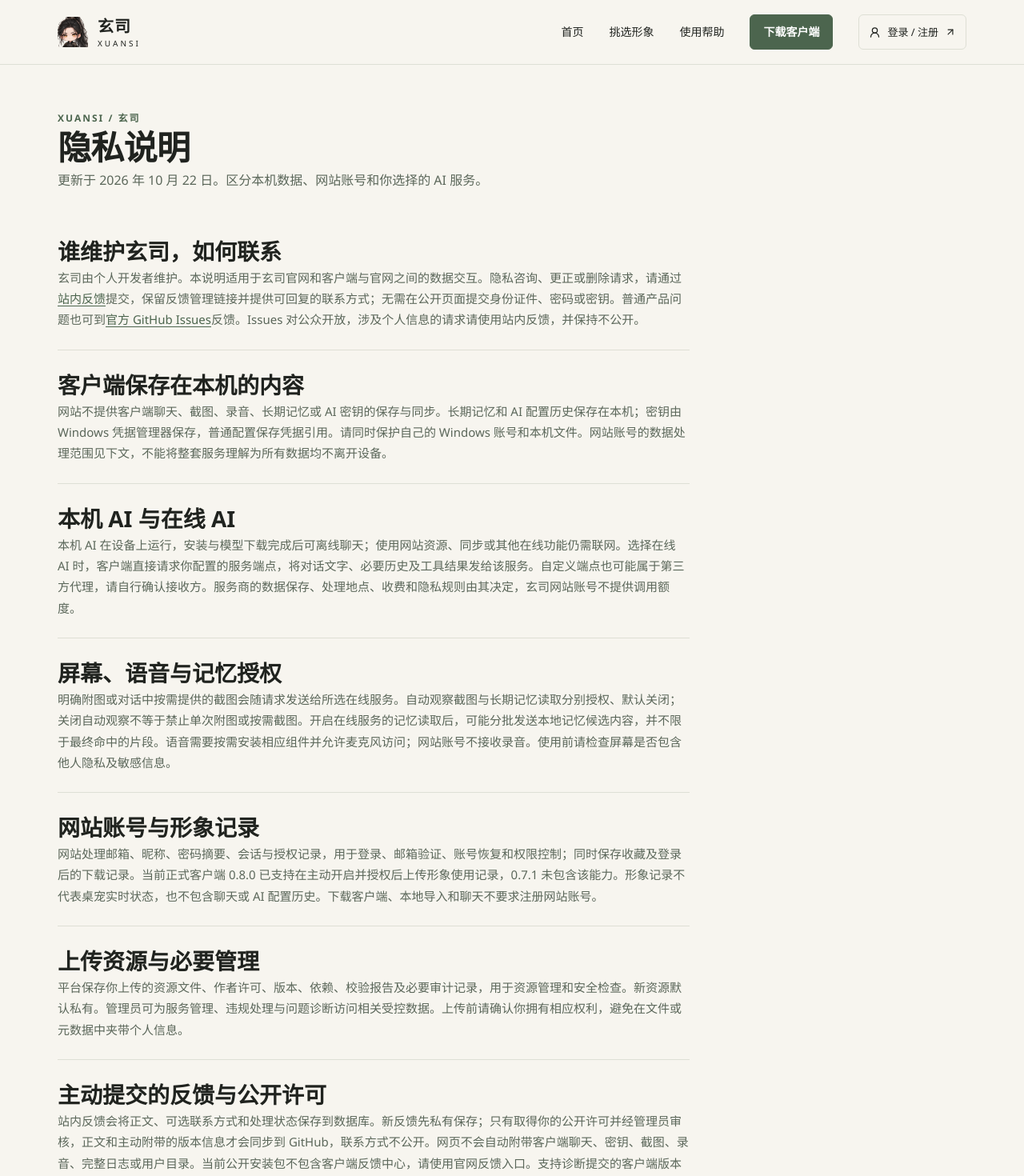
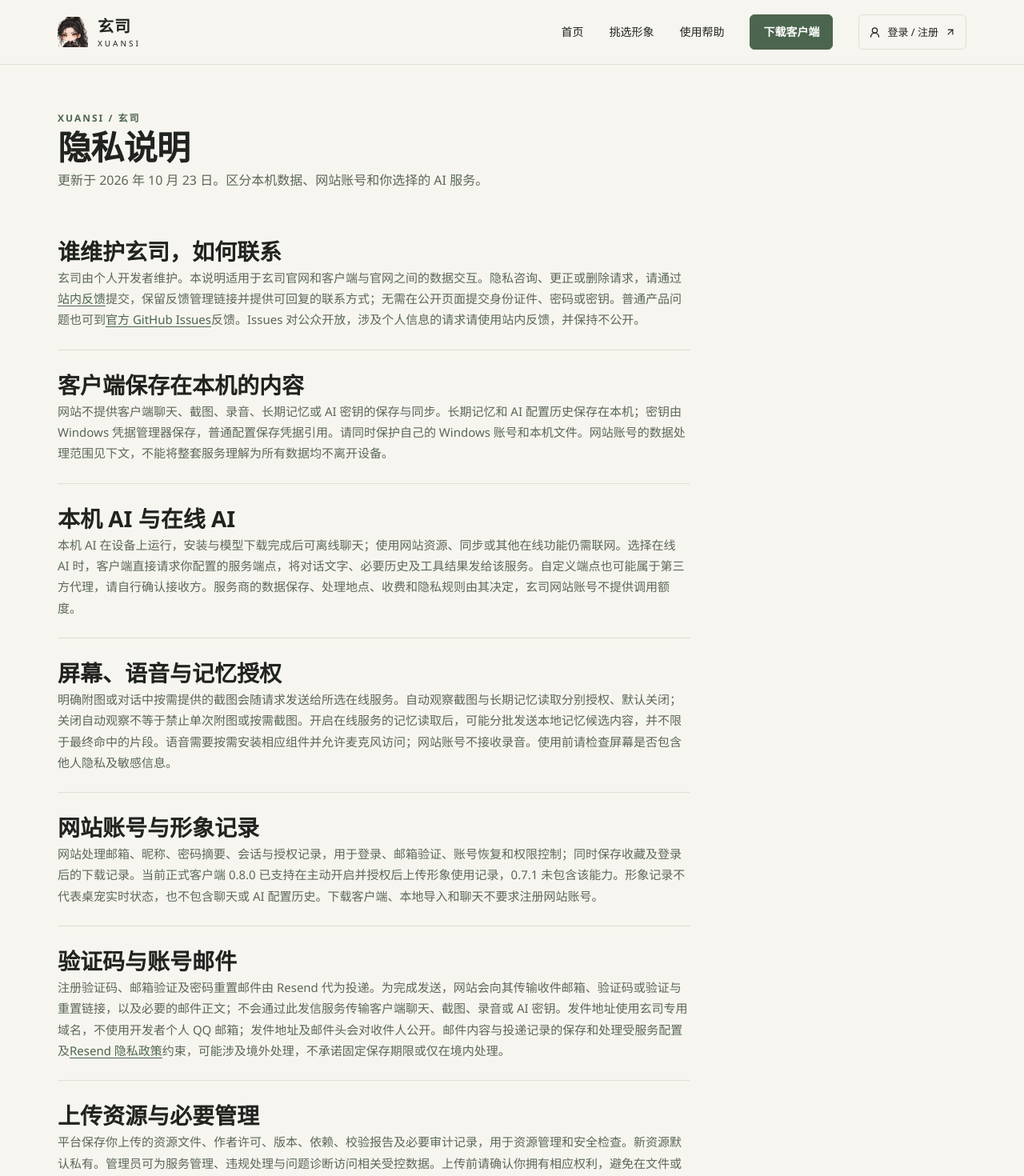
Before and after one commit to DesktopPetXuansi/Xuansi, a Next.js app in the folder web/frontend/: page /privacy in a window 1280 px wide. Shown: the top 1470 px of the page at 80% size. Built offline with nearby package versions, Linux system fonts and the light colour scheme; no server answers.

Commit message:
docs: explain domain email delivery and Resend privacy boundaries

```diff
--- a/web/frontend/src/features/legal/content.tsx
+++ b/web/frontend/src/features/legal/content.tsx
@@ -6,7 +6,7 @@ export const legalContent = {
   privacy: {
     title: "隐私说明",
     intro:
-      "更新于 2026 年 10 月 22 日。区分本机数据、网站账号和你选择的 AI 服务。",
+      "更新于 2026 年 10 月 23 日。区分本机数据、网站账号和你选择的 AI 服务。",
     sections: [
       {
         title: "谁维护玄司，如何联系",
@@ -38,6 +38,21 @@ export const legalContent = {
       {
         title: "网站账号与形象记录",
         text: `网站处理邮箱、昵称、密码摘要、会话与授权记录，用于登录、邮箱验证、账号恢复和权限控制；同时保存收藏及登录后的下载记录。当前正式客户端 ${clientRelease.version} 已支持在主动开启并授权后上传形象使用记录，0.7.1 未包含该能力。形象记录不代表桌宠实时状态，也不包含聊天或 AI 配置历史。下载客户端、本地导入和聊天不要求注册网站账号。`,
+      },
+      {
+        title: "验证码与账号邮件",
+        text: (
+          <>
+            注册验证码、邮箱验证及密码重置邮件由 Resend
+            代为投递。为完成发送，网站会向其传输收件邮箱、验证码或验证与重置链接，以及必要的邮件正文；不会通过此发信服务传输客户端聊天、截图、录音或
+            AI 密钥。发件地址使用玄司专用域名，不使用开发者个人 QQ
+            邮箱；发件地址及邮件头会对收件人公开。邮件内容与投递记录的保存和处理受服务配置及
+            <a href="https://resend.com/legal/privacy-policy">
+              Resend 隐私政策
+            </a>
+            约束，可能涉及境外处理，不承诺固定保存期限或仅在境内处理。
+          </>
+        ),
       },
       {
         title: "上传资源与必要管理",
```
